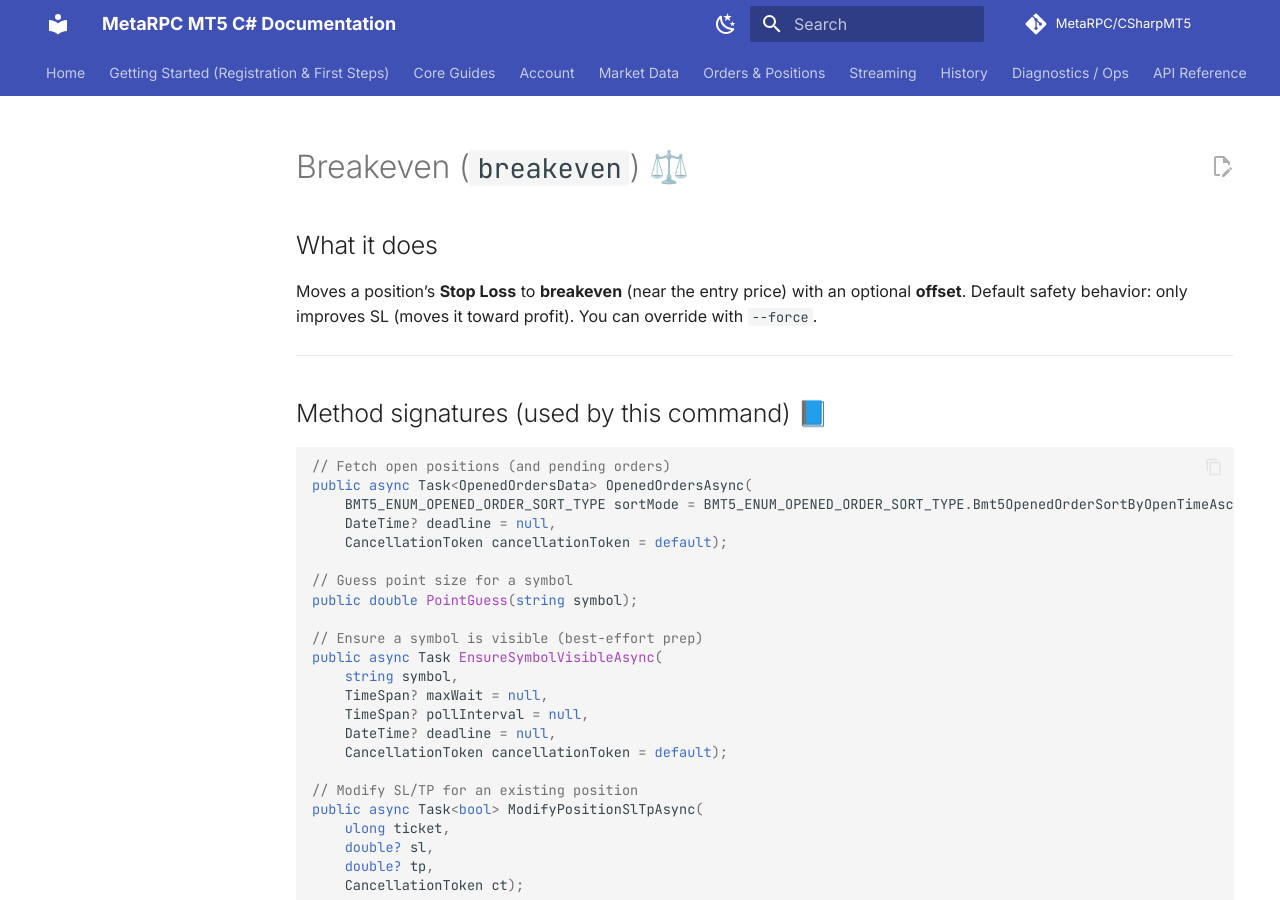
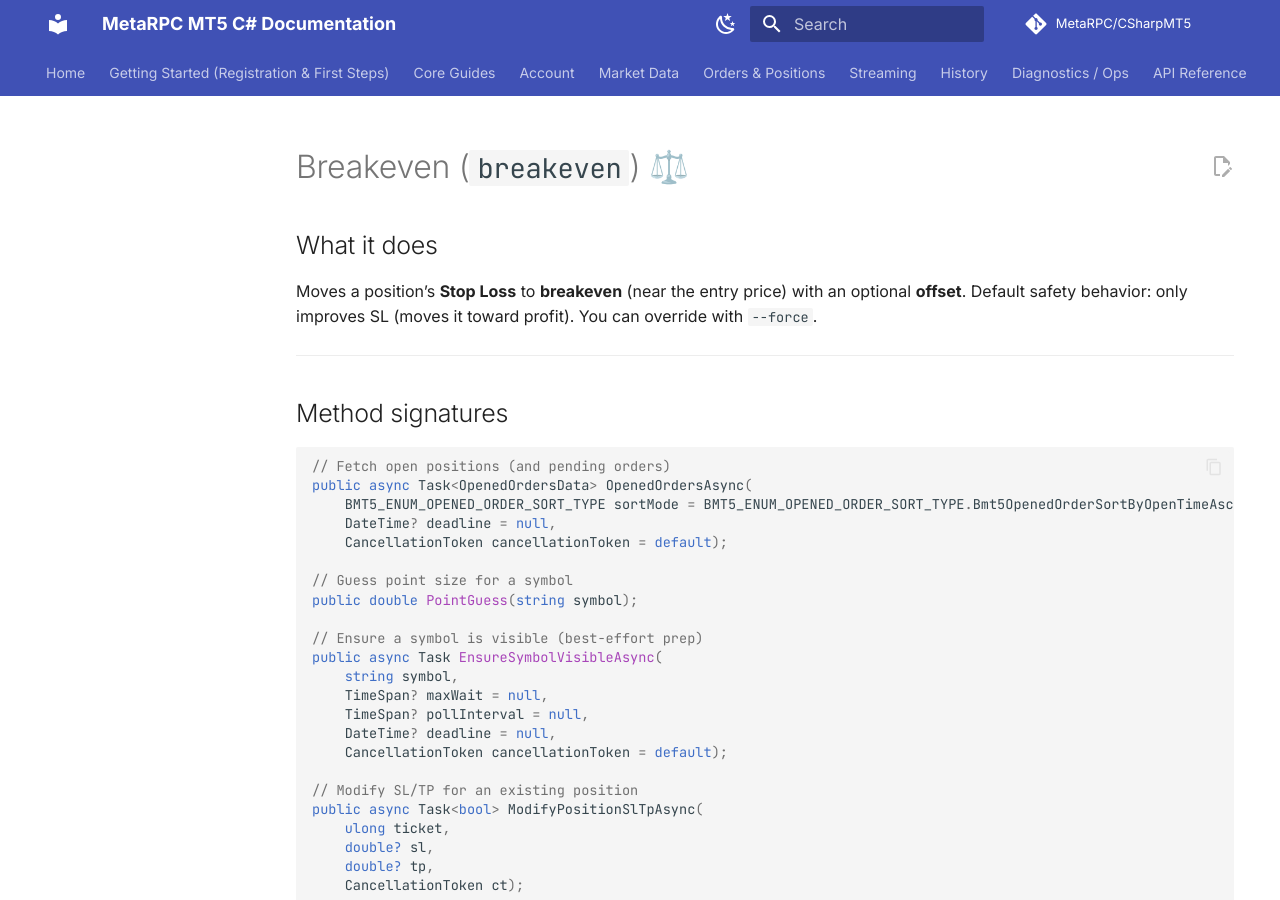
Before and after one commit to MetaRPC/CSharpMT5, an MkDocs documentation site: the page built from docs/Orders_Positions/Breakeven.md, in a window 1280 px wide and 900 px high. Built offline with MkDocs 1.6.1 and Material for MkDocs 9.7.7, drawn with Linux system fonts in a browser that asks for light colours; comment, search, counter and statistics services are not loaded.

Commit message:
Update Breakeven.md

````diff
--- a/docs/Orders_Positions/Breakeven.md
+++ b/docs/Orders_Positions/Breakeven.md
@@ -6,7 +6,7 @@ Moves a position’s **Stop Loss** to **breakeven** (near the entry price) with
 Default safety behavior: only improves SL (moves it toward profit). You can override with `--force`.
 
 ---
-## Method signatures (used by this command) 📘
+## Method signatures
 
 ```csharp
 // Fetch open positions (and pending orders)
````
